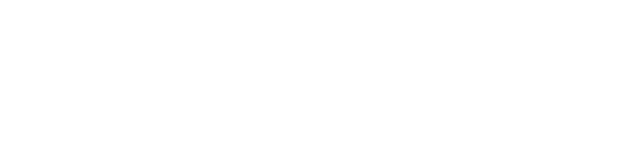
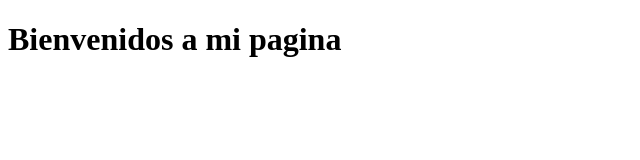
Before and after one commit to RosyChavez/Proyecto-1, a plain HTML site: page index.html in a window 1280 px wide. Shown: the whole page, without its empty margins (0-640 px from the left). Drawn offline with Linux system fonts and the light colour scheme.

Commit message:
change 0001

```diff
--- a/index.html
+++ b/index.html
@@ -4,9 +4,9 @@
     <meta charset="UTF-8">
     <meta http-equiv="X-UA-Compatible" content="IE=edge">
     <meta name="viewport" content="width=device-width, initial-scale=1.0">
-    <title>Document</title>
+    <title>Spa Facial Bella</title>
 </head>
 <body>
-
+    <h1>Bienvenidos a mi pagina</h1>
 </body>
 </html>
```
